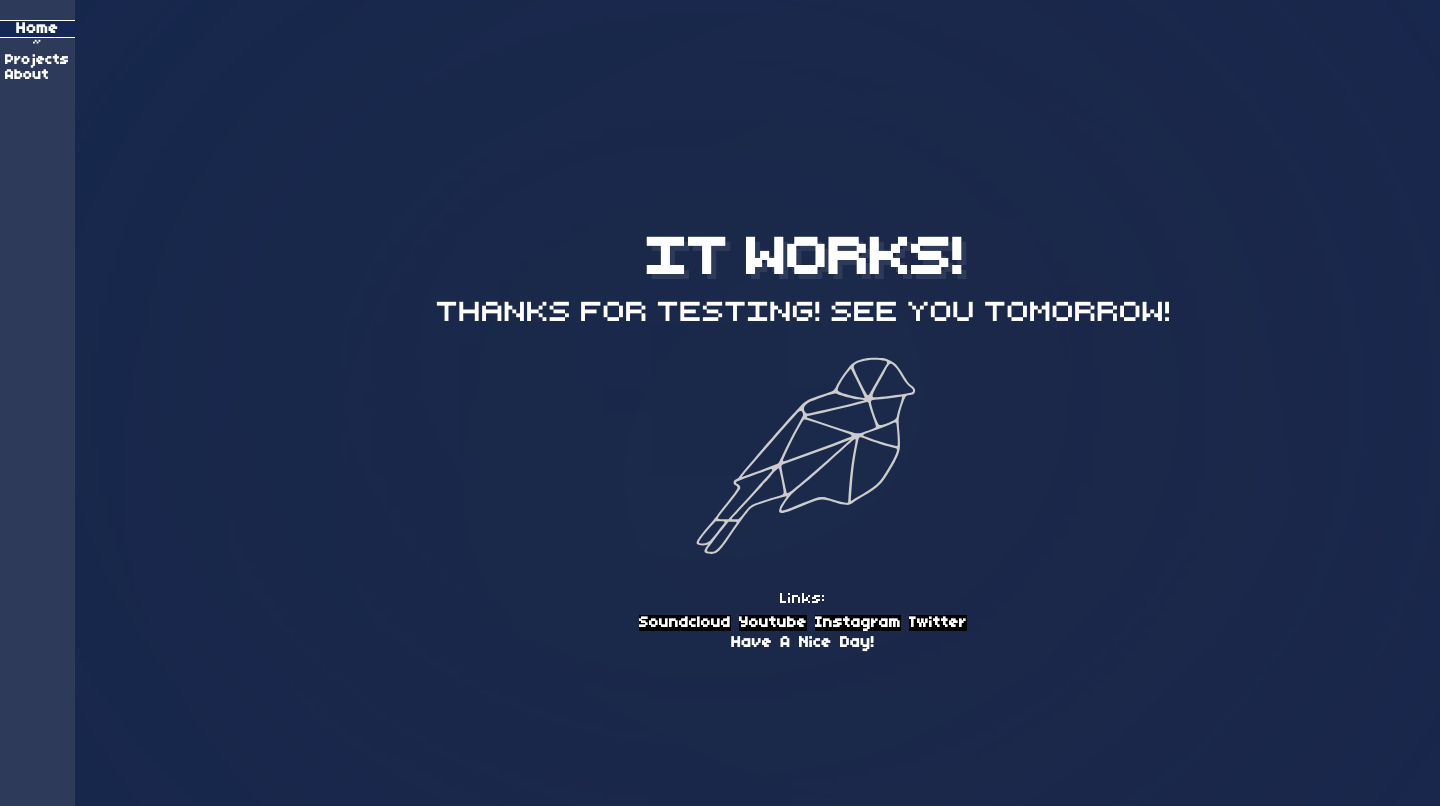
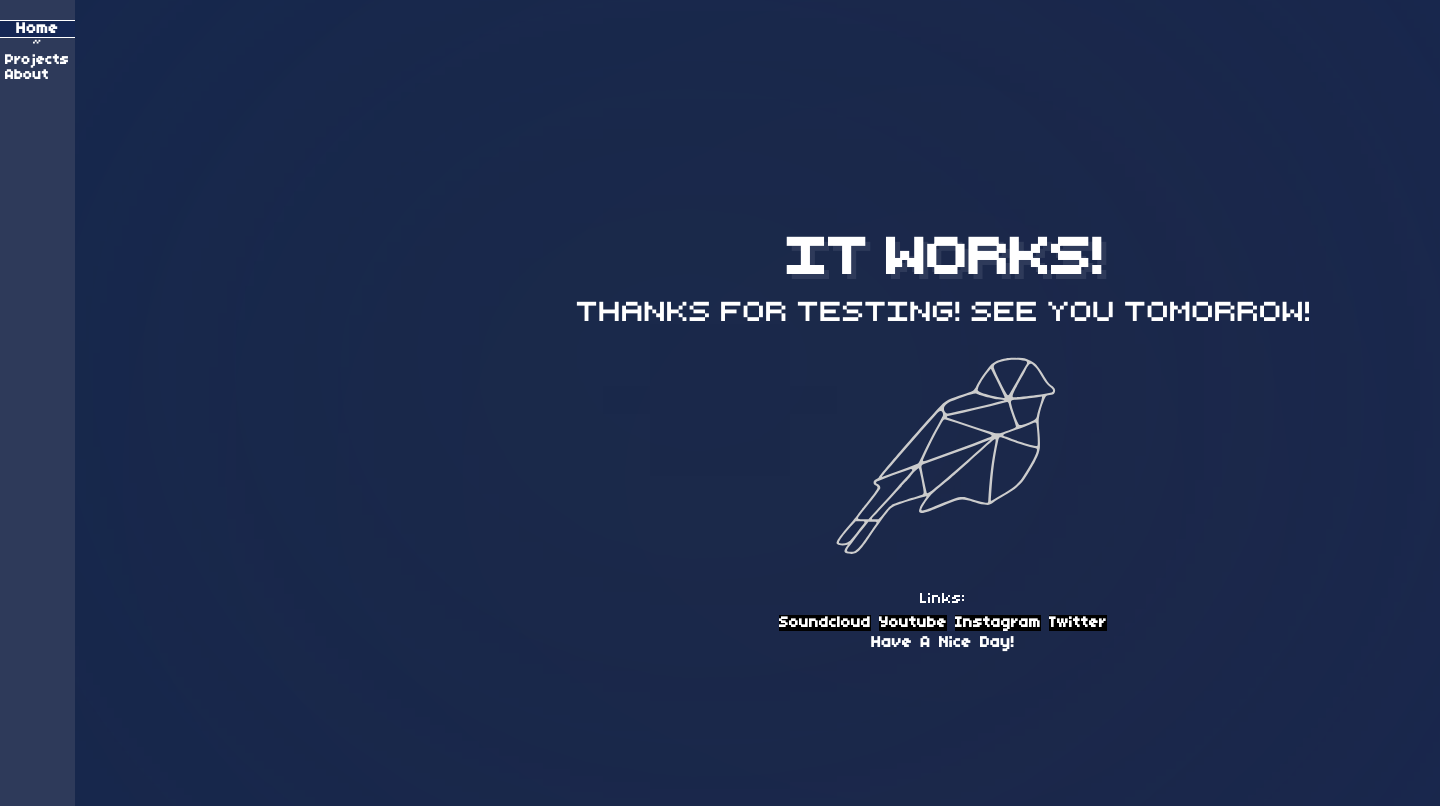
Before and after one commit to Videowelder/videowelder.xyz, a PHP site: page / in a window 1440 px wide. Run offline with PHP 8.4, Linux system fonts and the light colour scheme.

Commit message:
Update V2.css

```diff
--- a/V2.css
+++ b/V2.css
@@ -72,9 +72,8 @@ div.sub_text {
 div.main_page {
 	position: relative;
 	display: block;
-
-	min-width: 800px;
-	max-width: 100%;
+	padding: 0 70px;
+	width: 800px;
 	height: 100%;
 	top: 50%;
 	margin: auto;
```
